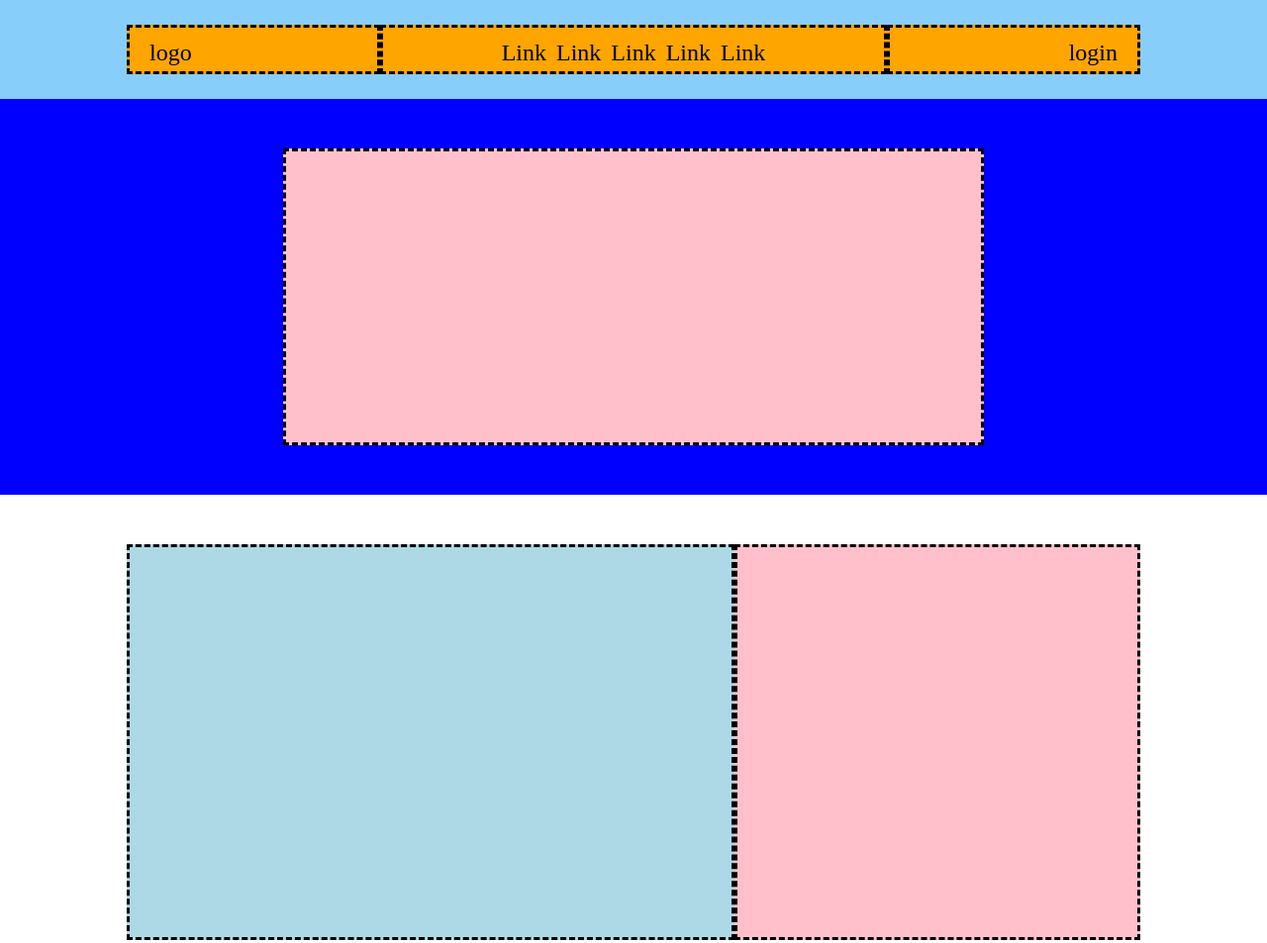
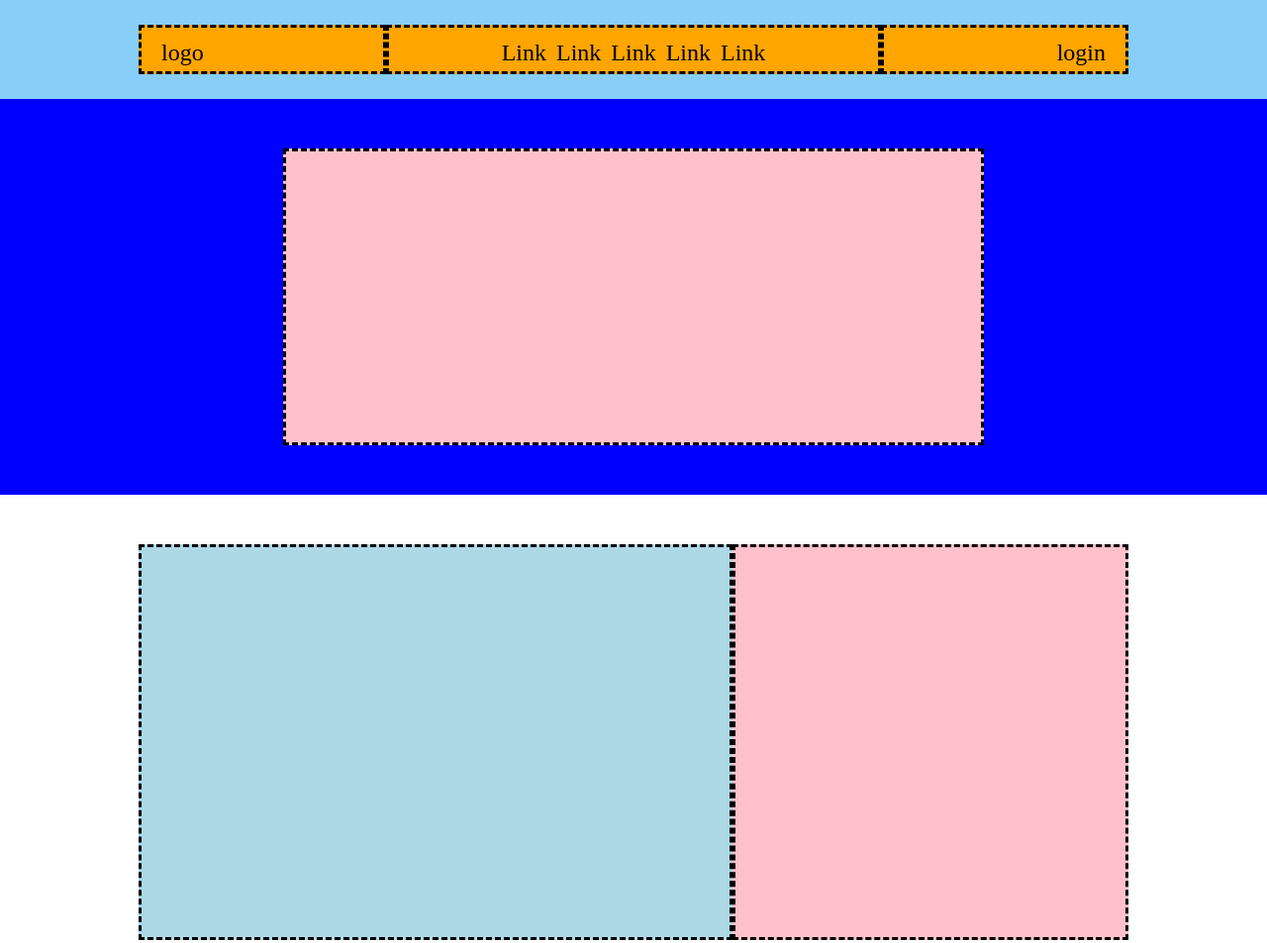
Before and after one commit to Gabriele-Zini/htmlcss-struttura-discord, a plain HTML site: page index.html in a window 1280 px wide. Shown: the top 953 px of the page at 99% size. Drawn offline with Linux system fonts and the light colour scheme.

Commit message:
add: changed px to rem navbar height

```diff
--- a/css/style.css
+++ b/css/style.css
@@ -15,6 +15,7 @@ img {
 .container {
     width: 80%;
     margin: 0 auto;
+    max-width: 1000px;
 }
 
 .flex-container {
@@ -35,7 +36,7 @@ li a {
 .wrapper {
     align-items: center;
     /* debug variable */
-    min-height:100px;
+    min-height:6.25rem;
 }
 
 .dashed-black-border {
@@ -52,7 +53,7 @@ header {
 
 .navbar {
     display: flex;
-    height: 50px;
+    height: 3.125rem;
     background-color: orange;
 
 
@@ -73,10 +74,10 @@ header {
 }
 
 .menu {
-    width:calc(100% / 2);
-
+    flex-grow: 1;
 
 }
+
 .list-menu {
     gap: 10px;
     justify-content: center;
```
